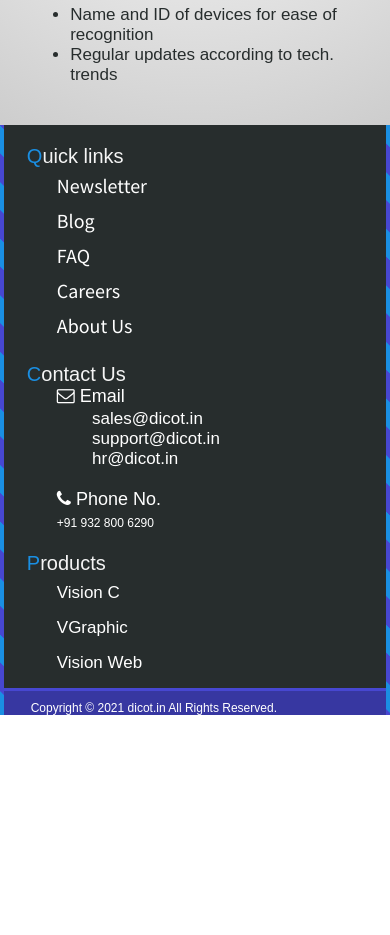
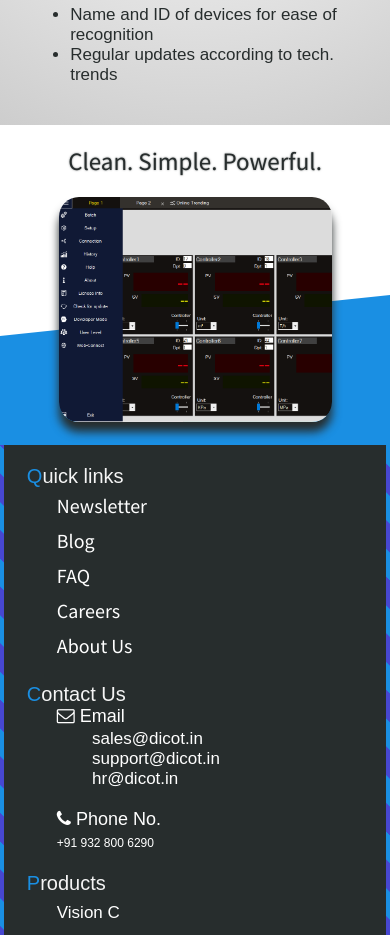
Before and after one commit to Dicot-India/Website, a plain HTML site: page VisionC.html in a window 390 px wide. Shown: the part 872-1807 px from the top of the page. Before the commit the page ends 1587 px from the top, so only its background shows below. Drawn offline with Linux system fonts and the light colour scheme; a web font is replaced by a local one.

Commit message:
razor done

```diff
--- a/CSS/VisionC.css
+++ b/CSS/VisionC.css
@@ -312,6 +312,53 @@
 
 .answer ul {
     margin-left: 10%;
+}
+
+.razor-container {
+    height: 800px;
+    background-color: #1a8fe3;
+    z-index: -1;
+}
+
+.razor-1 {
+    position: relative;
+    height: 350px;
+    width: 100%;
+    background-color: white;
+    box-sizing: border-box;
+    z-index: 0;
+}
+
+.razor-1::before {
+    background-color: inherit;
+    z-index: -1;
+    position: absolute;
+    transform-origin: top right;
+    content: '';
+    top: 0;
+    right: 0;
+    left: 0;
+    bottom: 0;
+    width: 100%;
+    height: 100%;
+    transform: skewY(-6deg);
+}
+
+.razor-header {
+    width: 100%;
+    font-size: 40px;
+    font-family: 'Source Sans Pro', sans-serif;
+    text-align: center;
+    margin-top: 20px;
+    text-shadow: 0px 0px 2px #757979;
+}
+
+.showcase {
+    margin-left: Calc(50% - 350px);
+    margin-top: 50px;
+    width: 700px;
+    border-radius: 20px;
+    box-shadow: 0px 10px 10px #272D2D;
 }
 
 .inquire {
@@ -800,6 +847,19 @@
         font-size: 17px;
     }
 
+    .razor-container {
+        height: 700px;
+    }
+
+    .razor-1 {
+        height: 300px;
+    }
+
+    .showcase {
+        width: 400px;
+        margin-left: 50%;
+    }
+
     .footer {
         width: 100%;
         margin: 0;
@@ -847,11 +907,11 @@
     }
 
     .title {
-        font-size: 25px;
+        font-size: 23px;
     }
 
     .subtitle {
-        font-size: 20px;
+        font-size: 18px;
     }
 
     .get-started {
@@ -886,6 +946,25 @@
         width: 80%;
         margin-left: 10%;
         font-size: 17px;
+    }
+
+    .razor-container {
+        height: 300px;
+    }
+
+    .razor-1 {
+        height: 150px;
+    }
+
+    .razor-header {
+        font-size: 25px;
+    }
+
+    .showcase {
+        width: 70%;
+        margin-top: 20px;
+        transform: translate(0, 0);
+        margin-left: 15%;
     }
 
     .inquire {
--- a/VisionC.html
+++ b/VisionC.html
@@ -93,9 +93,18 @@
                 </div>
             </div>
 
-            <div class="razor-1">
+            <div class="razor-container">
+                <div class="razor-1">
+                    <div class="razor-header">
+                        Clean. Simple. Powerful.
+                    </div>
+                    <img class="showcase" src="./Images/vc-show.PNG">
+                </div>
+            </div>
+        </div>
 
-            </div>
+        <div class="download">
+
         </div>
 
         <div class="inquire">
@@ -139,8 +148,11 @@
                 &#9650;
             </button>
         </div>
+
         <div class="brlur unloader"></div>
+
         <div class="loader unloader"></div>
+
         <div class="footer unblur">
             <div class="footer-container">
                 <div class="upper">
@@ -156,6 +168,7 @@
                             <li><a href="#">About Us</a></li>
                         </ul>
                     </div>
+
                     <div class="contact-details">
                         <div class="quick-links-header">
                             <span class="interest-2">C</span>ontact Us
@@ -173,6 +186,7 @@
                             </div>
                         </div>
                     </div>
+
                     <div class="product-links">
                         <div class="quick-links-header">
                             <span class="interest-2">P</span>roducts
```
Also changed, not shown: Images/vc-show.PNG (added).
